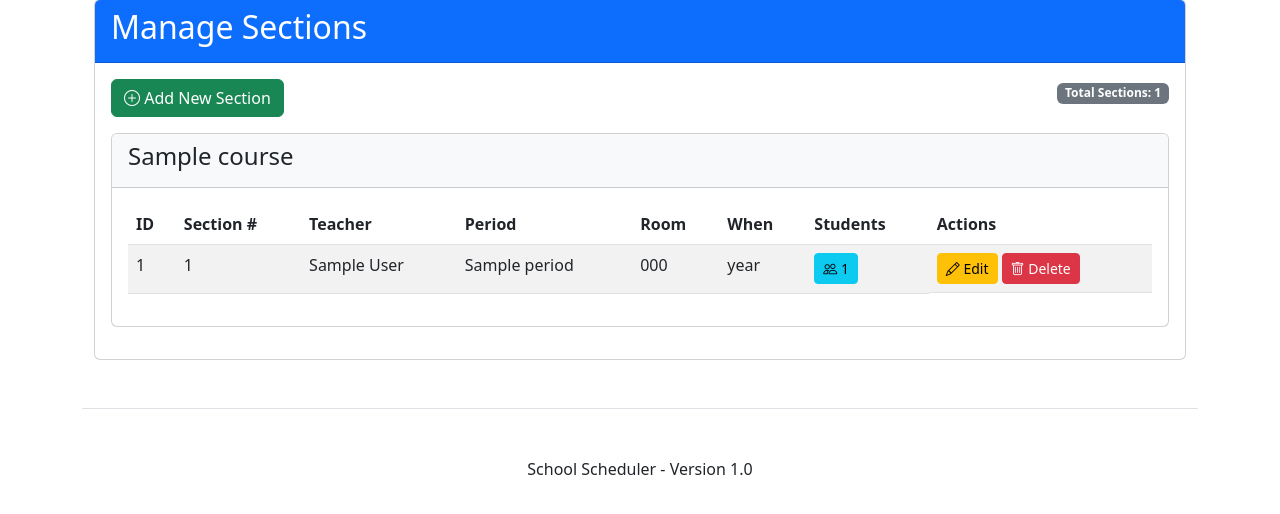
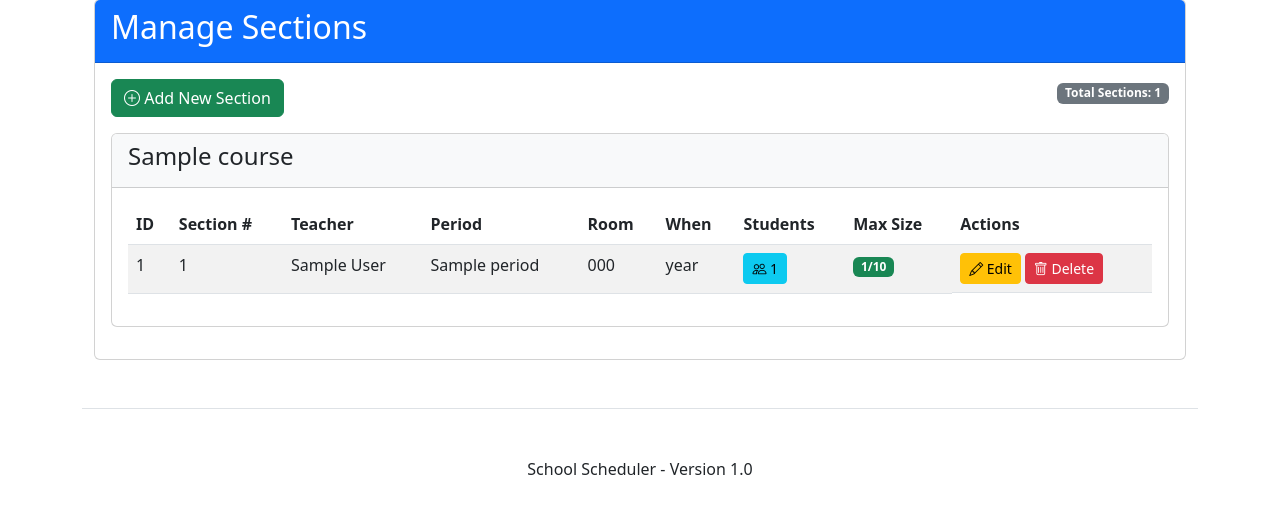
Before and after one commit to wafflestomper/Scheduler_v2, a Django app: page /sections/ in a window 1280 px wide; the page is wider, and only the part inside the window is pictured. Shown: the part 185-699 px from the top of that part. Run offline with Django 4.2, Linux system fonts and the light colour scheme; tables that the repository leaves empty hold one stand-in row (values such as "Sample post").

Commit message:
Add max_size display to section pages for better distribution management

```diff
--- a/schedule/templates/schedule/master_schedule.html
+++ b/schedule/templates/schedule/master_schedule.html
@@ -47,6 +47,9 @@
                                                 <strong>Teacher:</strong> {{ section.teacher.name }}<br>
                                                 <strong>Room:</strong> {{ section.room.number }}<br>
                                                 <strong>Students:</strong> {{ section.get_students_list|length }}
+                                                {% if section.max_size %}
+                                                <span class="text-muted">/ {{ section.max_size }}</span>
+                                                {% endif %}
                                             </p>
                                             <a href="{% url 'edit_section' section.id %}" class="btn btn-sm btn-primary">Edit</a>
                                         </div>
--- a/schedule/templates/schedule/view_sections.html
+++ b/schedule/templates/schedule/view_sections.html
@@ -55,6 +55,7 @@
                                         <th>Room</th>
                                         <th>When</th>
                                         <th>Students</th>
+                                        <th>Max Size</th>
                                         <th>Actions</th>
                                     </tr>
                                 </thead>
@@ -72,6 +73,19 @@
                                                     <i class="bi bi-people"></i> {{ section.students_count }}
                                                 </a>
                                             </td>
+                                            <td>
+                                                {% if section.max_size != 'Unlimited' %}
+                                                    {% if section.students_count >= section.max_size %}
+                                                        <span class="badge bg-danger">{{ section.students_count }}/{{ section.max_size }}</span>
+                                                    {% elif section.students_count >= section.max_size|add:"-3" %}
+                                                        <span class="badge bg-warning">{{ section.students_count }}/{{ section.max_size }}</span>
+                                                    {% else %}
+                                                        <span class="badge bg-success">{{ section.students_count }}/{{ section.max_size }}</span>
+                                                    {% endif %}
+                                                {% else %}
+                                                    {{ section.max_size }}
+                                                {% endif %}
+                                            </td>
                                             <td class="d-flex">
                                                 <a href="{% url 'edit_section' section_id=section.id %}" class="btn btn-sm btn-warning me-1">
                                                     <i class="bi bi-pencil"></i> Edit
@@ -83,7 +97,7 @@
                                         </tr>
                                     {% empty %}
                                         <tr>
-                                            <td colspan="8" class="text-center">No sections found for this course.</td>
+                                            <td colspan="9" class="text-center">No sections found for this course.</td>
                                         </tr>
                                     {% endfor %}
                                 </tbody>
--- a/schedule/views/section_views.py
+++ b/schedule/views/section_views.py
@@ -161,7 +161,7 @@ def master_schedule(request):
         'total_sections': sections.count()
     }
 
-    return render(request, 'schedule/sections/master_schedule.html', context)
+    return render(request, 'schedule/master_schedule.html', context)
 
 
 def student_schedules(request):
@@ -447,6 +447,7 @@ def view_sections(request):
             'period': section.period.period_name if section.period else 'Unassigned',
             'room': section.room.number if section.room else 'Unassigned',
             'students_count': section.students.count(),
+            'max_size': section.max_size or 'Unlimited',
             'when': section.when
         })
 
```
